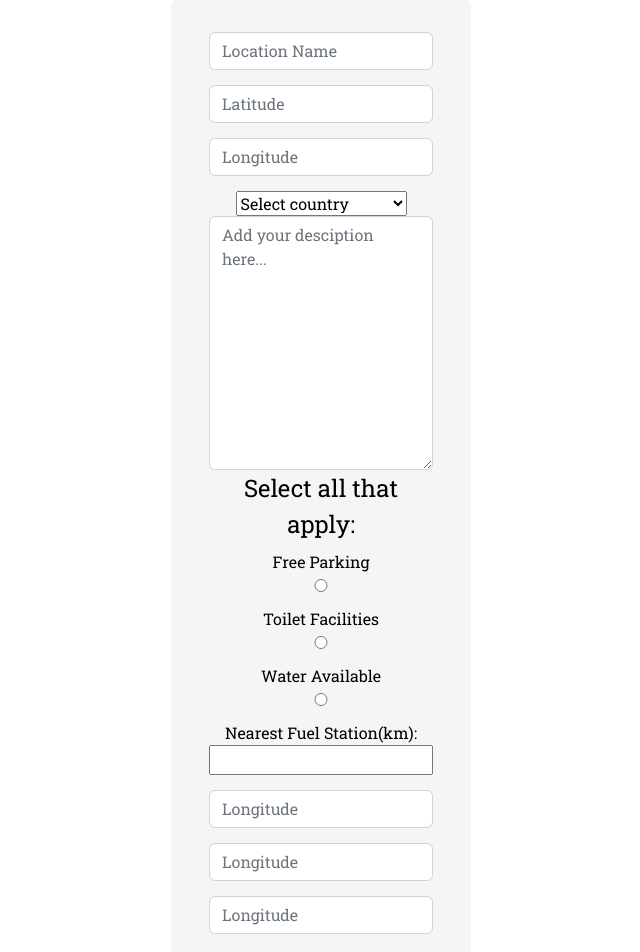
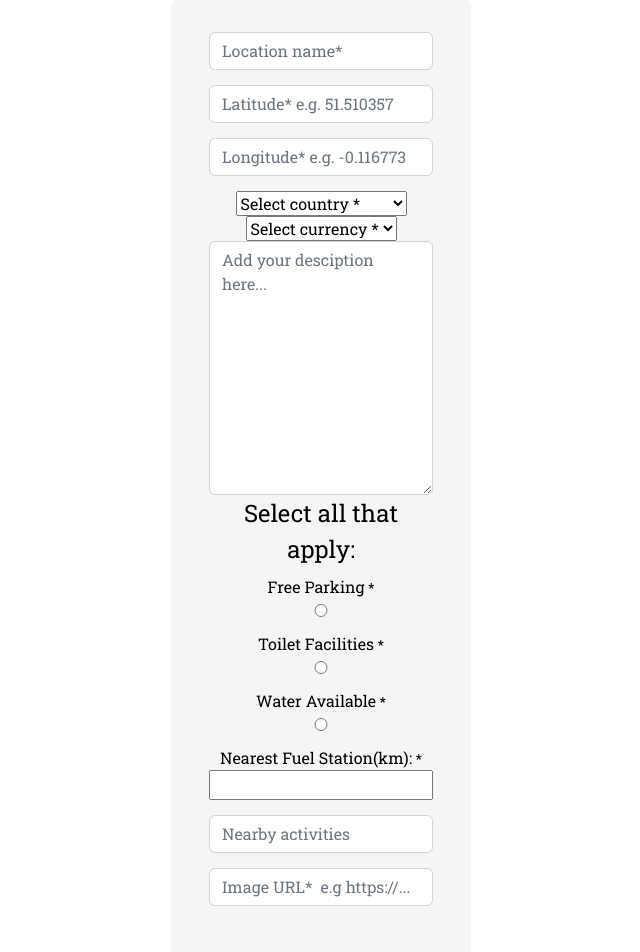
Before and after one commit to nickquirk/layby, a React (Create React App) app in the folder client/: page /addLocation in a window 1280 px wide. Shown: the part 180-1132 px from the top of the page, without its empty margins (319-959 px from the left). Built offline with nearby package versions, Linux system fonts and the light colour scheme.

Commit message:
committing location form and add location

```diff
--- /dev/null
+++ b/client/src/components/common/LocationForm.js
@@ -0,0 +1,135 @@
+
+import Container from 'react-bootstrap/Container'
+import Row from 'react-bootstrap/Row'
+import Button from 'react-bootstrap/Button'
+import { BiPound, BiEuro } from 'react-icons/bi'
+import { TbCurrencyDirham } from 'react-icons/tb'
+
+const LocationForm = ({ handleSubmit, formFields ,setFormFields, setErrors }) => {
+
+
+  const handleChange = (e) => {
+    // This happens on any change to the form
+    // create shallow copy of form fields by spreading in to a new object
+    const updatedFormFields = { ...formFields }
+    // set key name to value entered into form field
+    updatedFormFields[e.target.name] = e.target.value
+    // set formFields = updatedFormFields
+    setFormFields(updatedFormFields)
+    // setErrors({ ...errors, [e.target.name]: '', message: '' })
+  }
+
+  return (
+    <>
+      <h1>Add a New Location</h1>
+      <div className="form-container">
+        <form onSubmit={handleSubmit}>
+          <input
+            required
+            className="form-control"
+            type="text"
+            name="locationName"
+            onChange={handleChange}
+            placeholder="Location name*"
+            value={formFields.name}
+          />
+          <input
+            required
+            className="form-control"
+            type="number"
+            name="latitude"
+            onChange={handleChange}
+            placeholder="Latitude* e.g. 51.510357 "
+            value={formFields.latitude}
+          />
+          <input
+            required
+            className="form-control"
+            type="number"
+            name="longitude"
+            onChange={handleChange}
+            placeholder="Longitude* e.g. -0.116773"
+            value={formFields.longitude}
+          />
+          <select
+            onChange={handleChange}
+            name="countryCode"
+            id="create-filter"
+            className="dropdown-addLoc"
+            value={formFields.countryCode}
+          >
+            <option value="All">Select country<small> *</small></option>
+            <option value="DE">Germany 🇩🇪</option>
+            <option value="MA">Morocco 🇲🇦</option>
+            <option value="PT">Portugal 🇵🇹</option>
+            <option value="ESP">Spain 🇪🇸</option>
+            <option value="UK">United Kingdom 🇬🇧</option>
+          </select>
+          <select
+            onChange={handleChange}
+            name="currency"
+            id="create-filter"
+            className="dropdown-addLoc"
+            value={formFields.currency}
+          >
+            <option value="All">Select currency<small> *</small></option>
+            <option value="Euro">€ Euro <BiEuro /></option>
+            <option value="GBP">£ GBP <BiPound /></option>
+            <option value="PT">Dirham <TbCurrencyDirham /></option>
+          </select>
+          <textarea
+            required
+            className="form-control"
+            type="text"
+            name="description"
+            rows='10'
+            cols='30'
+            onChange={handleChange}
+            placeholder="Add your desciption here..."
+            value={formFields.description}
+          />
+          <fieldset>
+            <legend>Select all that apply:</legend>
+            <div>
+              <label htmlFor="freeparking">Free Parking<small> *</small></label>
+              <input type="radio" id="freeparking" name="freeparking" value={formFields.freeparking} />
+            </div>
+            <div>
+              <label htmlFor="toilets">Toilet Facilities<small> *</small></label>
+              <input type="radio" id="toilets" name="toilets" value={formFields.toilets} />
+            </div>
+            <div>
+              <label htmlFor="water">Water Available<small> *</small></label>
+              <input type="radio" id="water" name="water" value={formFields.water} />
+            </div>
+          </fieldset>
+          <label htmlFor="fuel">Nearest Fuel Station(km):<small> *</small></label>
+          <input type="number" id="fuel" name="fuel"
+            min="1" max="100"></input>
+          <input
+            // required
+            className="form-control"
+            type="string"
+            name="nearbyActivities"
+            onChange={handleChange}
+            placeholder="Nearby activities"
+            value={formFields.nearbyActivities}
+          />
+          <input
+            required
+            className="form-control"
+            type="string"
+            name="image"
+            onChange={handleChange}
+            placeholder="Image URL*  e.g https://..."
+            value={formFields.image}
+          />
+          <Button type="button" className="btn  btn-lg mt-5 mb-4" onClick={() => handleSubmit()}>Submit</Button>
+          {/* <button to={'/'} className="btn btn-main">Submit</button> */}
+        </form>
+      </div>
+    </>
+  )
+}
+
+export default LocationForm
--- a/client/src/components/common/ReviewField.js
+++ b/client/src/components/common/ReviewField.js
@@ -14,7 +14,7 @@ import { isAuthenticated } from './Auth'
 
 const ReviewField = () => {
 
-  // const navigate = useNavigate()
+  const navigate = useNavigate()
 
   // State
   const [formFields, setFormFields] = useState({
--- a/client/src/components/pages/AddLocation.js
+++ b/client/src/components/pages/AddLocation.js
@@ -1,21 +1,26 @@
 /* eslint-disable comma-dangle */
+
+// React
 import { useState } from 'react'
-import { useNavigate } from 'react-router-dom'
+import { useNavigate, useParams  } from 'react-router-dom'
 
-// imports
+// Imports
 import axios from 'axios'
-import { setToken } from '../common/Auth'
+import { getToken } from '../common/Auth'
+
+// Custom Components
+import LocationForm from '../common/LocationForm'
 
 const AddLocation = () => {
-
+  // ! Location Variables
   const navigate = useNavigate()
 
   // ! State
   // Track state of following variables
   const [formFields, setFormFields] = useState({
     name: '',
-    latitude: undefined,
-    longitude: undefined,
+    latitude: null,
+    longitude: null,
     countryCode: '',
     country: '',
     currency: '',
@@ -24,144 +29,47 @@ const AddLocation = () => {
     freeparking: false,
     toilets: false,
     water: false,
-    nearestFuel: undefined,
-    otherInfo: '',
+    nearestFuel: null,
     nearbyActivities: '',
-    image: []
+    image: ''
   })
+
+  const [ errors, setErrors ] = useState(null)
+
+  // Location
+  const { locationId } = useParams()
 
   // ! Executions
   // send off form data to our API
   const handleSubmit = async (e) => {
     e.preventDefault()
     try {
-      const { data } = await axios.post('/api/login', formFields)
-      setToken(data.token)
-      // navigate to home after successful login
-      navigate('/')
+      console.log('GET TOKEN ->', getToken())
+      const { data } = await axios.post('/api/locations', formFields, {
+        headers: {
+          Authorization: `Bearer ${getToken()}`,
+        },
+      })
+      console.log('SUCCESS -->', data)
+      navigate(`/locations/${locationId}`)
     } catch (err) {
-      console.log(err)
+      console.log('hello ->', err.response.data)
+      setErrors(err.response.data)
     }
     console.log('form submitted')
   }
 
-  const handleChange = (e) => {
-    // This happens on any change to the form
-    // create shallow copy of form fields by spreading in to a new object
-    const updatedFormFields = { ...formFields }
-    // set key name to value entered into form field
-    updatedFormFields[e.target.name] = e.target.value
-    // set formFields = updatedFormFields
-    setFormFields(updatedFormFields)
-    // ! if there's an error, set to an empty string
-  }
+
   return (
     <div className="hero-page text-center form-main">
-      <h1>Login</h1>
-      <div className="form-container">
-        <form onSubmit={handleSubmit}>
-          <input
-            required
-            className="form-control"
-            type="text"
-            name="locationName"
-            onChange={handleChange}
-            placeholder="Location Name"
-            value={formFields.name}
-          />
-          <input
-            required
-            className="form-control"
-            type="number"
-            name="number"
-            onChange={handleChange}
-            placeholder="Latitude"
-            value={formFields.latitude}
-          />
-          <input
-            required
-            className="form-control"
-            type="number"
-            name="number"
-            onChange={handleChange}
-            placeholder="Longitude"
-            value={formFields.longitude}
-          />
-          <select
-            onChange={handleChange}
-            name="countryCode"
-            id="create-filter"
-            className="dropdown-addLoc"
-            value={formFields.countryCode}
-          >
-            <option value="All">Select country</option>
-            <option value="DE">Germany 🇩🇪</option>
-            <option value="MA">Morocco 🇲🇦</option>
-            <option value="PT">Portugal 🇵🇹</option>
-            <option value="ESP">Spain 🇪🇸</option>
-            <option value="UK">United Kingdom 🇬🇧</option>
-          </select>
-          <textarea
-            required
-            className="form-control"
-            type="text"
-            name="description"
-            rows='10'
-            cols='30'
-            onChange={handleChange}
-            placeholder="Add your desciption here..."
-            value={formFields.description}
-          />
-          <fieldset>
-            <legend>Select all that apply:</legend>
-            <div>
-              <label htmlFor="freeparking">Free Parking</label>
-              <input type="radio" id="freeparking" name="freeparking" value={formFields.freeparking} />
-            </div>
-            <div>
-              <label htmlFor="toilets">Toilet Facilities</label>
-              <input type="radio" id="toilets" name="toilets" value={formFields.toilets} />
-            </div>
-            <div>
-              <label htmlFor="water">Water Available</label>
-              <input type="radio" id="water" name="water" value={formFields.water} />
-            </div>
-          </fieldset>
-          <label htmlFor="fuel">Nearest Fuel Station(km):</label>
-          <input type="number" id="fuel" name="fuel"
-            min="1" max="100"></input>
-          <input
-            required
-            className="form-control"
-            type="number"
-            name="number"
-            onChange={handleChange}
-            placeholder="Longitude"
-            value={formFields.lon}
-          />
-          <input
-            required
-            className="form-control"
-            type="number"
-            name="number"
-            onChange={handleChange}
-            placeholder="Longitude"
-            value={formFields.lon}
-          />
-          <input
-            required
-            className="form-control"
-            type="number"
-            name="number"
-            onChange={handleChange}
-            placeholder="Longitude"
-            value={formFields.lon}
-          />
-          <button to={'/'} className="btn btn-main">
-            Login
-          </button>
-        </form>
-      </div>
+      <LocationForm
+        handleSubmit={handleSubmit}
+        formFields={formFields}
+        setFormFields={setFormFields}
+        errors={errors}
+        setErrors={setErrors}
+        formName="Add Location"
+      />
     </div>
   )
 }
```
